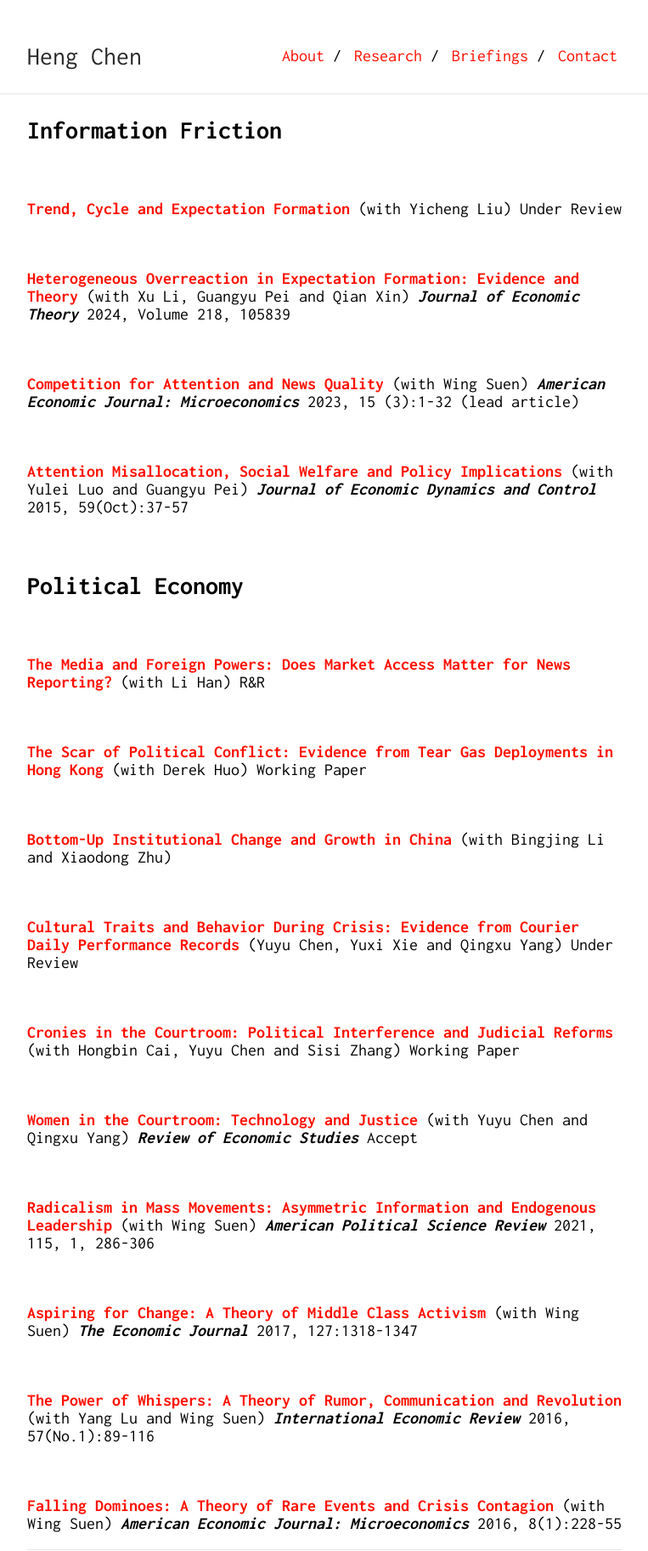
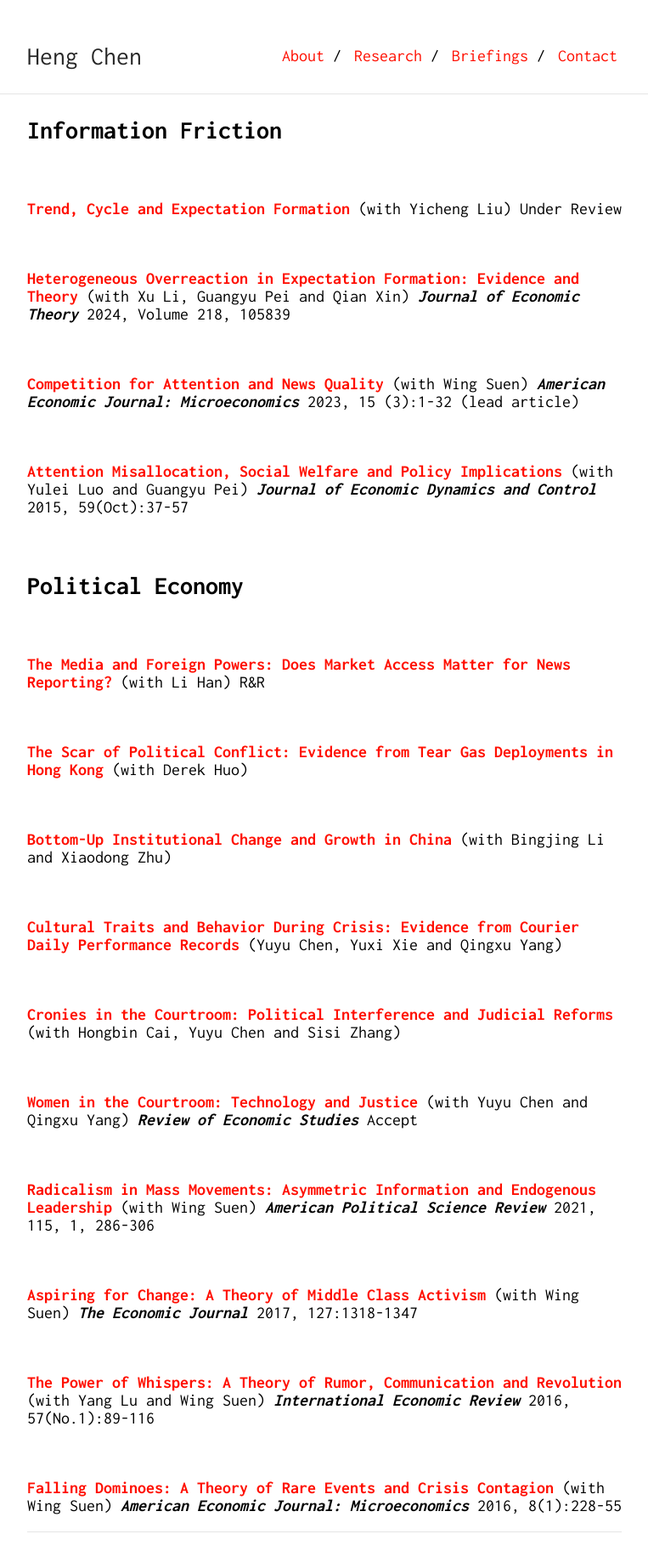
Before and after one commit to Shuyan0210611X/henrychen.github.io, a Jekyll site: the page built from research.md, in a window 1280 px wide. Shown: the whole page at 85% size, without its empty margins (258-1021 px from the left). Built offline with Jekyll 4.4.1, drawn with Linux system fonts in a browser that asks for light colours; our own code applies the rules of GitHub Pages for plain Markdown files; after the commit the page ends 1804 px from its top, so only the background shows below that.

Commit message:
Update research.md

```diff
--- a/research.md
+++ b/research.md
@@ -31,7 +31,7 @@ permalink: /research/
 
 <br>
 
-[**The Scar of Political Conflict: Evidence from Tear Gas Deployments in Hong Kong**](/files/housing-2025-March.pdf) (with Derek Huo) Working Paper
+[**The Scar of Political Conflict: Evidence from Tear Gas Deployments in Hong Kong**](/files/housing-2025-March.pdf) (with Derek Huo)
 
 <br>
 
@@ -39,11 +39,11 @@ permalink: /research/
 
 <br>
 
-[**Cultural Traits and Behavior During Crisis: Evidence from Courier Daily Performance Records**](/files/Courier.pdf) (Yuyu Chen, Yuxi Xie and Qingxu Yang) Under Review
+[**Cultural Traits and Behavior During Crisis: Evidence from Courier Daily Performance Records**](/files/Courier.pdf) (Yuyu Chen, Yuxi Xie and Qingxu Yang)
 
 <br>
 
-[**Cronies in the Courtroom: Political Interference and Judicial Reforms**](/files/Cronies.pdf) (with Hongbin Cai, Yuyu Chen and Sisi Zhang) Working Paper
+[**Cronies in the Courtroom: Political Interference and Judicial Reforms**](/files/Cronies.pdf) (with Hongbin Cai, Yuyu Chen and Sisi Zhang)
 
 <br>
 
```
